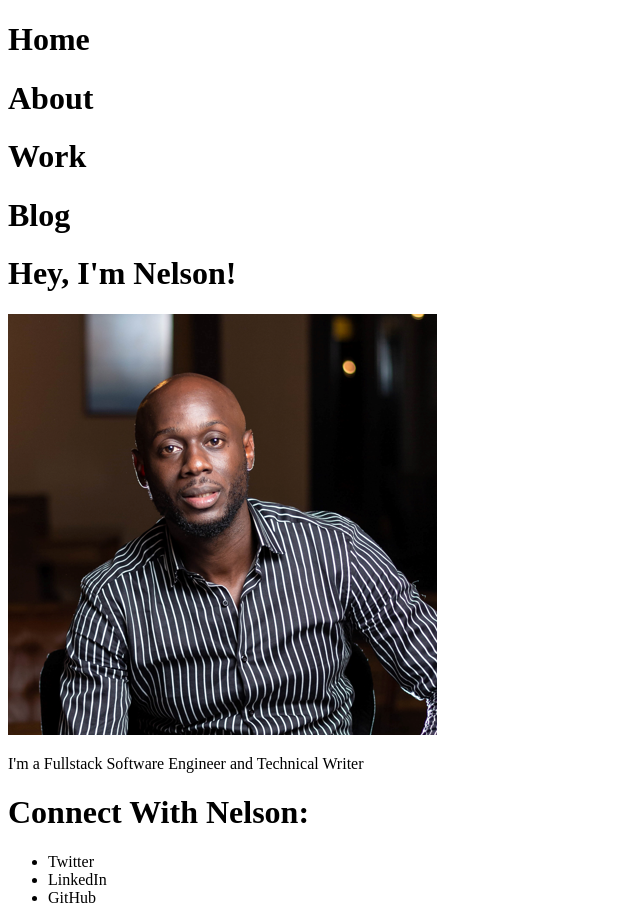
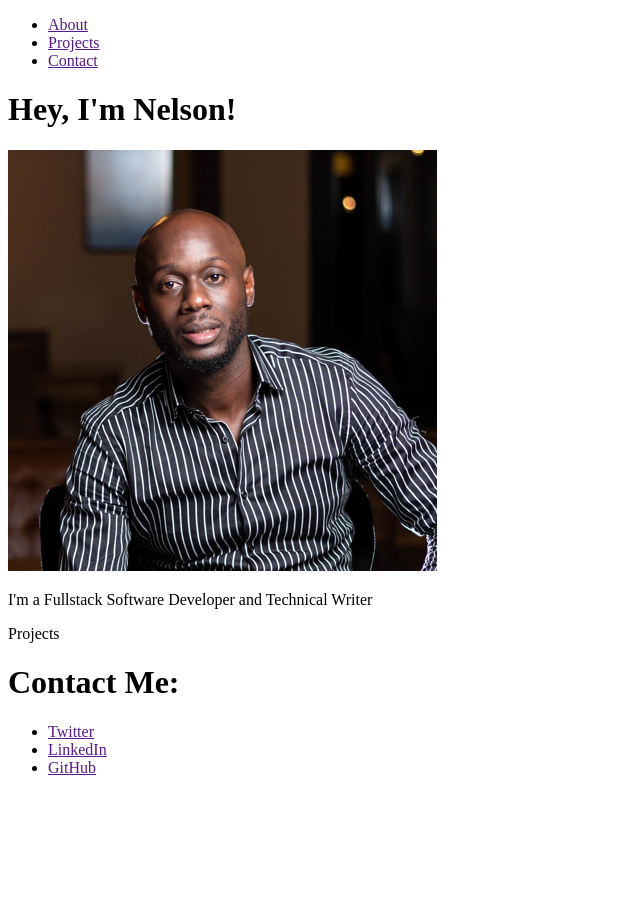
Before and after one commit to nelsonkimani63/html-css-portfolio, a plain HTML site: page index.html in a window 1280 px wide. Shown: the whole page, without its empty margins (0-640 px from the left). After the commit the page ends 800 px from the top, so only its background shows below. Drawn offline with Linux system fonts and the light colour scheme.

Commit message:
updated html

```diff
--- a/index.html
+++ b/index.html
@@ -5,16 +5,26 @@
     <meta charset="UTF-8">
     <meta http-equiv="X-UA-Compatible" content="IE=edge">
     <meta name="viewport" content="width=device-width, initial-scale=1.0">
-    <title>Nelson Guya Portfolio</title>
+    <title>Nelson Guya</title>
 </head>
 
 <body>
     <div class="header">
         <header>
-            <h1>Home</h1>
-            <h1>About</h1>
-            <h1>Work</h1>
-            <h1>Blog</h1>
+            <nav id="navbar" class="nav">
+                <ul class="nav-list">
+                    <li>
+                        <a href="">About</a>
+                    </li>
+                    <li>
+                        <a href="">Projects</a>
+                    </li>
+                    <li>
+                        <a href="">Contact</a>
+                    </li>
+                </ul>
+
+            </nav>
         </header>
     </div>
     <div class="welcome">
@@ -24,18 +34,25 @@
             <div class="image"><img src="./files/prof-HHG.PNG" alt="Nelson Guya Image"></div>
         </div>
         <div class="my-job">
-            <p>I'm a Fullstack Software Engineer and Technical Writer
+            <p>I'm a Fullstack Software Developer and Technical Writer
             </p>
         </div>
+        <section class="projects-tile">Projects</section>
 
     </div>
     <div>
         <footer>
-            <h1>Connect With Nelson:</h1>
+            <h1>Contact Me:</h1>
             <ul>
-                <li>Twitter</li>
-                <li>LinkedIn</li>
-                <li>GitHub</li>
+                <li>
+                    <a href="">Twitter</a>
+                </li>
+                <li>
+                    <a href="">LinkedIn</a>
+                </li>
+                <li>
+                    <a href="">GitHub</a>
+                </li>
             </ul>
         </footer>
     </div>
```
